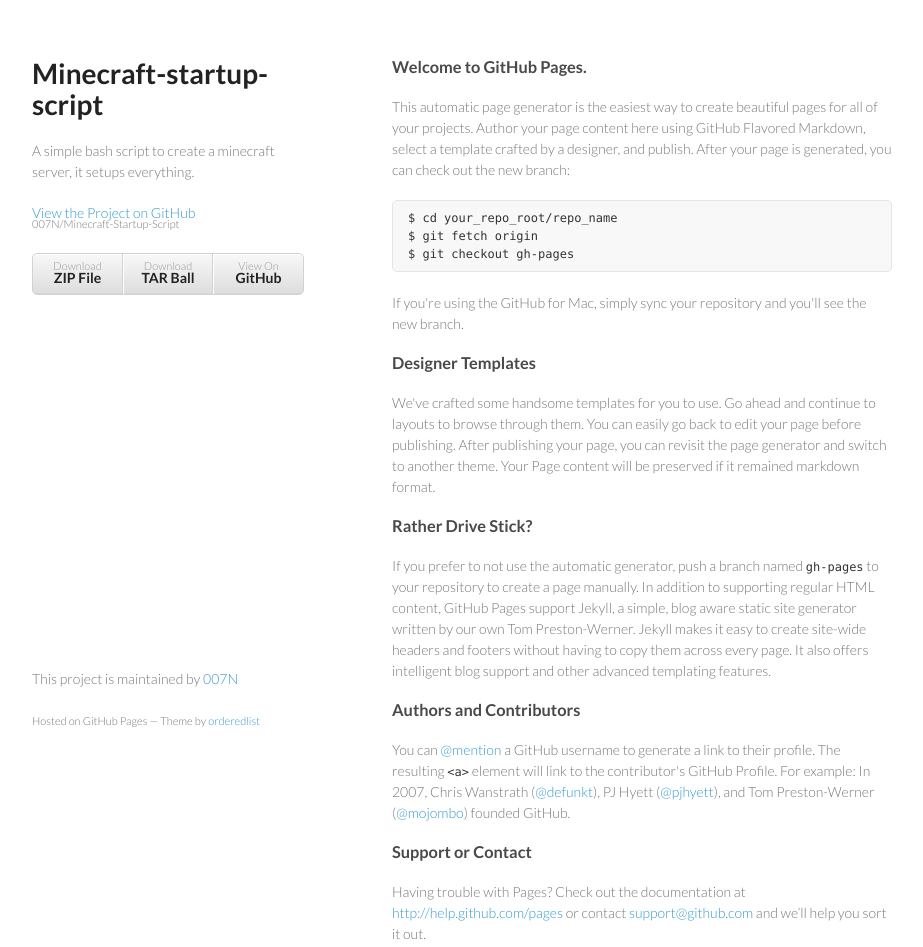
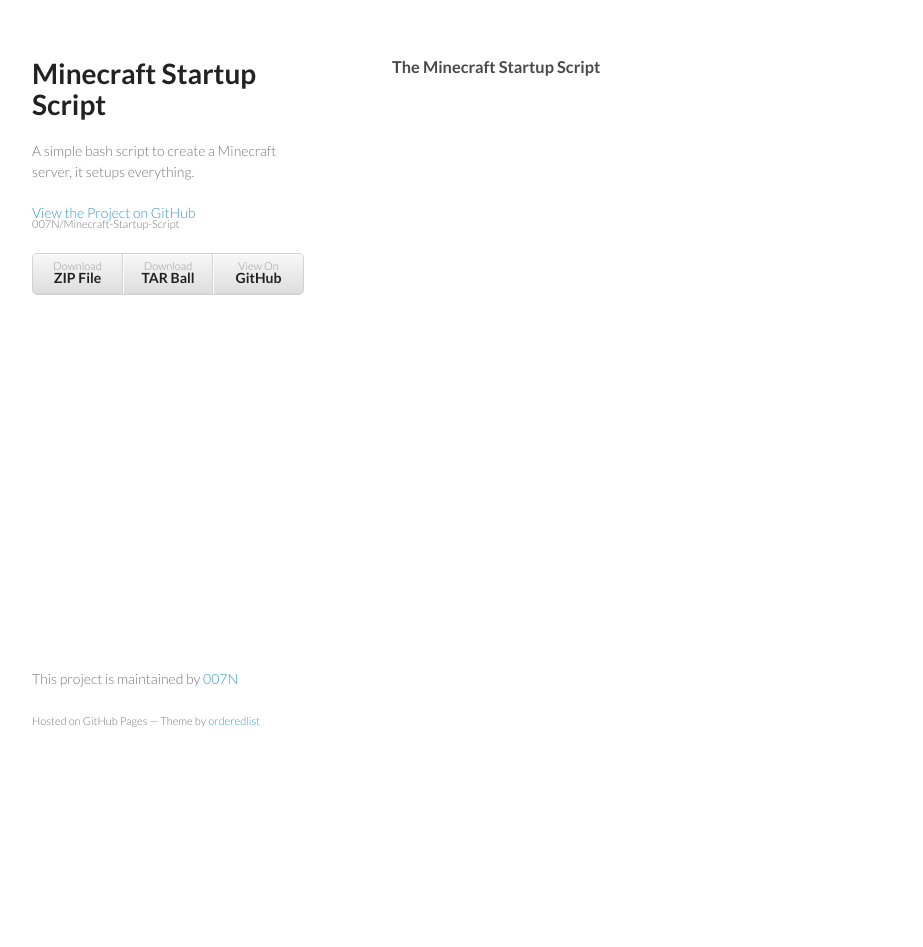
Before and after one commit to N07070/Minecraft-Startup-Script, a plain HTML site: page index.html in a window 1280 px wide. Shown: the whole page, without its empty margins (178-1101 px from the left). After the commit the page ends 800 px from the top, so only its background shows below. Drawn offline with Linux system fonts and the light colour scheme.

Commit message:
Update index.html

```diff
--- a/index.html
+++ b/index.html
@@ -15,8 +15,8 @@
   <body>
     <div class="wrapper">
       <header>
-        <h1>Minecraft-startup-script</h1>
-        <p>A simple bash script to create a minecraft server, it setups everything.  </p>
+        <h1>Minecraft Startup Script</h1>
+        <p>A simple bash script to create a Minecraft server, it setups everything.  </p>
 
         <p class="view"><a href="https://github.com/007N/Minecraft-Startup-Script">View the Project on GitHub <small>007N/Minecraft-Startup-Script</small></a></p>
 
@@ -29,36 +29,9 @@
       </header>
       <section>
         <h3>
-<a name="welcome-to-github-pages" class="anchor" href="#welcome-to-github-pages"><span class="octicon octicon-link"></span></a>Welcome to GitHub Pages.</h3>
-
-<p>This automatic page generator is the easiest way to create beautiful pages for all of your projects. Author your page content here using GitHub Flavored Markdown, select a template crafted by a designer, and publish. After your page is generated, you can check out the new branch:</p>
-
-<pre><code>$ cd your_repo_root/repo_name
-$ git fetch origin
-$ git checkout gh-pages
-</code></pre>
-
-<p>If you're using the GitHub for Mac, simply sync your repository and you'll see the new branch.</p>
-
-<h3>
-<a name="designer-templates" class="anchor" href="#designer-templates"><span class="octicon octicon-link"></span></a>Designer Templates</h3>
-
-<p>We've crafted some handsome templates for you to use. Go ahead and continue to layouts to browse through them. You can easily go back to edit your page before publishing. After publishing your page, you can revisit the page generator and switch to another theme. Your Page content will be preserved if it remained markdown format.</p>
-
-<h3>
-<a name="rather-drive-stick" class="anchor" href="#rather-drive-stick"><span class="octicon octicon-link"></span></a>Rather Drive Stick?</h3>
-
-<p>If you prefer to not use the automatic generator, push a branch named <code>gh-pages</code> to your repository to create a page manually. In addition to supporting regular HTML content, GitHub Pages support Jekyll, a simple, blog aware static site generator written by our own Tom Preston-Werner. Jekyll makes it easy to create site-wide headers and footers without having to copy them across every page. It also offers intelligent blog support and other advanced templating features.</p>
-
-<h3>
-<a name="authors-and-contributors" class="anchor" href="#authors-and-contributors"><span class="octicon octicon-link"></span></a>Authors and Contributors</h3>
-
-<p>You can <a href="https://github.com/blog/821" class="user-mention">@mention</a> a GitHub username to generate a link to their profile. The resulting <code>&lt;a&gt;</code> element will link to the contributor's GitHub Profile. For example: In 2007, Chris Wanstrath (<a href="https://github.com/defunkt" class="user-mention">@defunkt</a>), PJ Hyett (<a href="https://github.com/pjhyett" class="user-mention">@pjhyett</a>), and Tom Preston-Werner (<a href="https://github.com/mojombo" class="user-mention">@mojombo</a>) founded GitHub.</p>
-
-<h3>
-<a name="support-or-contact" class="anchor" href="#support-or-contact"><span class="octicon octicon-link"></span></a>Support or Contact</h3>
-
-<p>Having trouble with Pages? Check out the documentation at <a href="http://help.github.com/pages">http://help.github.com/pages</a> or contact <a href="mailto:support@github.com">support@github.com</a> and we’ll help you sort it out.</p>
+<a name="welcome-to-github-pages" class="anchor" href="#welcome-to-github-pages"><span class="octicon octicon-link"></span></a>The Minecraft Startup Script</h3>
+<p>
+<p>
       </section>
       <footer>
         <p>This project is maintained by <a href="https://github.com/007N">007N</a></p>
```
